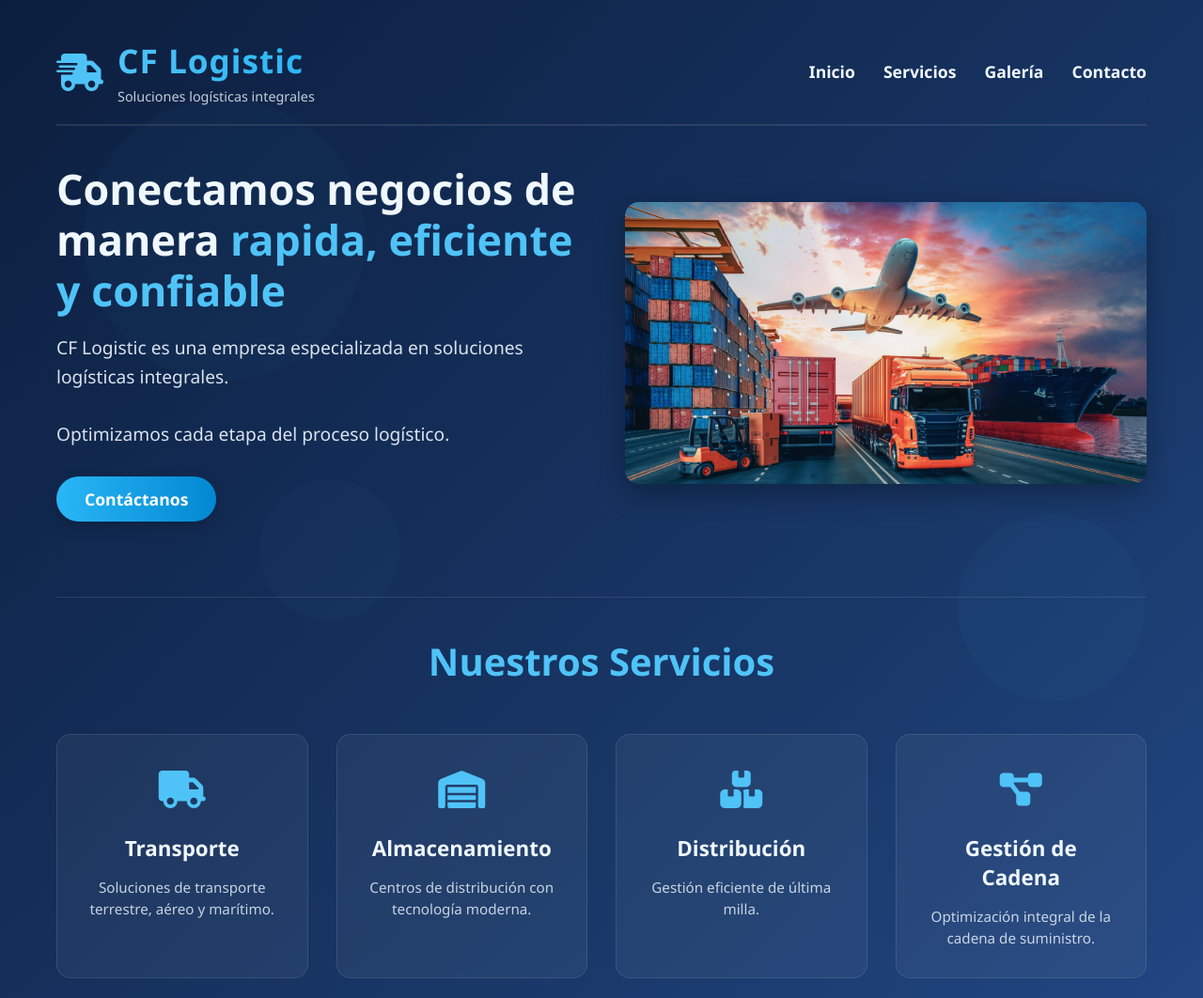
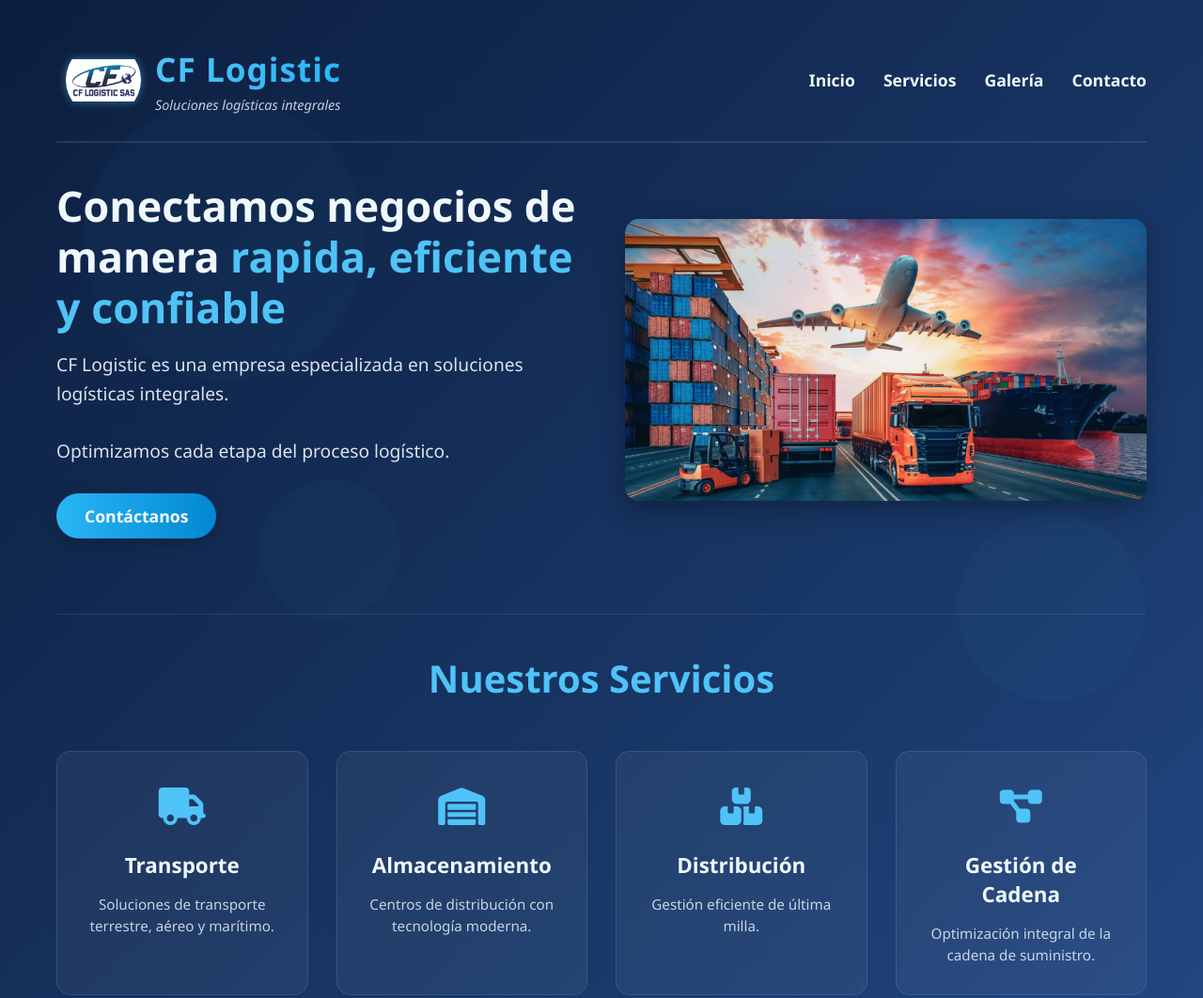
Before and after one commit to JuanMartinezCG/CF-Logistic-SAS--2, a plain HTML site: page index.html in a window 1280 px wide. Shown: the top 1062 px of the page at 94% size. Drawn offline with Linux system fonts and the light colour scheme; files whose address does not match are found by name.

Commit message:
terminado la web sin pdf

```diff
--- /dev/null
+++ b/Css/pdf.css
@@ -0,0 +1,25 @@
+/* Desactivar animaciones */
+* {
+    animation: none !important;
+    transition: none !important;
+}
+
+/* Ocultar fondo animado */
+.floating-bg {
+    display: none;
+}
+
+/* Forzar colores sólidos */
+body {
+    background: #0c1e3e !important;
+}
+
+/* Evitar cortes raros */
+section, header, footer {
+    page-break-inside: avoid;
+}
+
+/* Ajustar tamaños para papel */
+.hero-content h2 {
+    font-size: 2.2rem;
+}
--- a/Css/style.css
+++ b/Css/style.css
@@ -30,15 +30,38 @@ header {
     border-bottom: 2px solid rgba(255, 255, 255, 0.1);
 }
 
+/* ================= LOGO ================= */
+
 .logo {
     display: flex;
     align-items: center;
     gap: 15px;
+    padding: 5px 10px;
+    color: #f0f8ff;
 }
 
 .logo-icon {
-    font-size: 2.5rem;
-    color: #4fc3f7;
+    width: 5rem; /* Ajusta el tamaño según necesites */
+    height: 5rem;
+    display: flex;
+    align-items: center;
+    justify-content: center;
+    flex-shrink: 0; /* Evita que se reduzca */
+}
+
+/* Efecto de brillo sutil en hover */
+.logo-icon img {
+    width: 100%;
+    height: 100%;
+    object-fit: contain;
+    filter: drop-shadow(0 0 5px rgba(79, 195, 247, 0.5));
+    transition: all 0.3s ease;
+    border-radius: 100%;
+}
+
+.logo-icon:hover img {
+    filter: drop-shadow(0 0 10px rgba(79, 195, 247, 0.8));
+    transform: scale(1.05);
 }
 
 .logo-text h1 {
@@ -48,12 +71,13 @@ header {
     background-clip: text;
     color: transparent;
     letter-spacing: 1px;
+    margin-bottom: 5px;
 }
 
 .logo-text p {
     font-size: 0.9rem;
     opacity: 0.8;
-    margin-top: 5px;
+    font-style: italic;
 }
 
 /* ================= NAV ================= */
@@ -425,7 +449,7 @@ footer {
         text-align: center;
     }
 
-    .services-grid {
+    .services-grid, .contact-grid {
         grid-template-columns: repeat(2, 1fr);
     }
 
@@ -446,6 +470,7 @@ footer {
     }
 
     .services-grid,
+    .contact-grid,
     .image-gallery {
         grid-template-columns: 1fr;
     }
--- a/index.html
+++ b/index.html
@@ -10,7 +10,9 @@
 
     <!-- CSS externo -->
     <link rel="stylesheet" href="Css/style.css">
+    <link rel="stylesheet" href="Css/pdf.css" media="print">
 </head>
+
 <body>
 
     <!-- Fondo animado -->
@@ -24,7 +26,7 @@
         <header>
             <div class="logo">
                 <div class="logo-icon">
-                    <i class="fas fa-shipping-fast"></i>
+                    <img src="./assets/Icon/logo-CFlogistic.ico" alt="CF Logistic Icono">
                 </div>
                 <div class="logo-text">
                     <h1>CF Logistic</h1>
```
Also changed, not shown: assets/Icon/logo-CFlogistic.ico (added), assets/Img/logo CFlogistic.jpeg (added).
